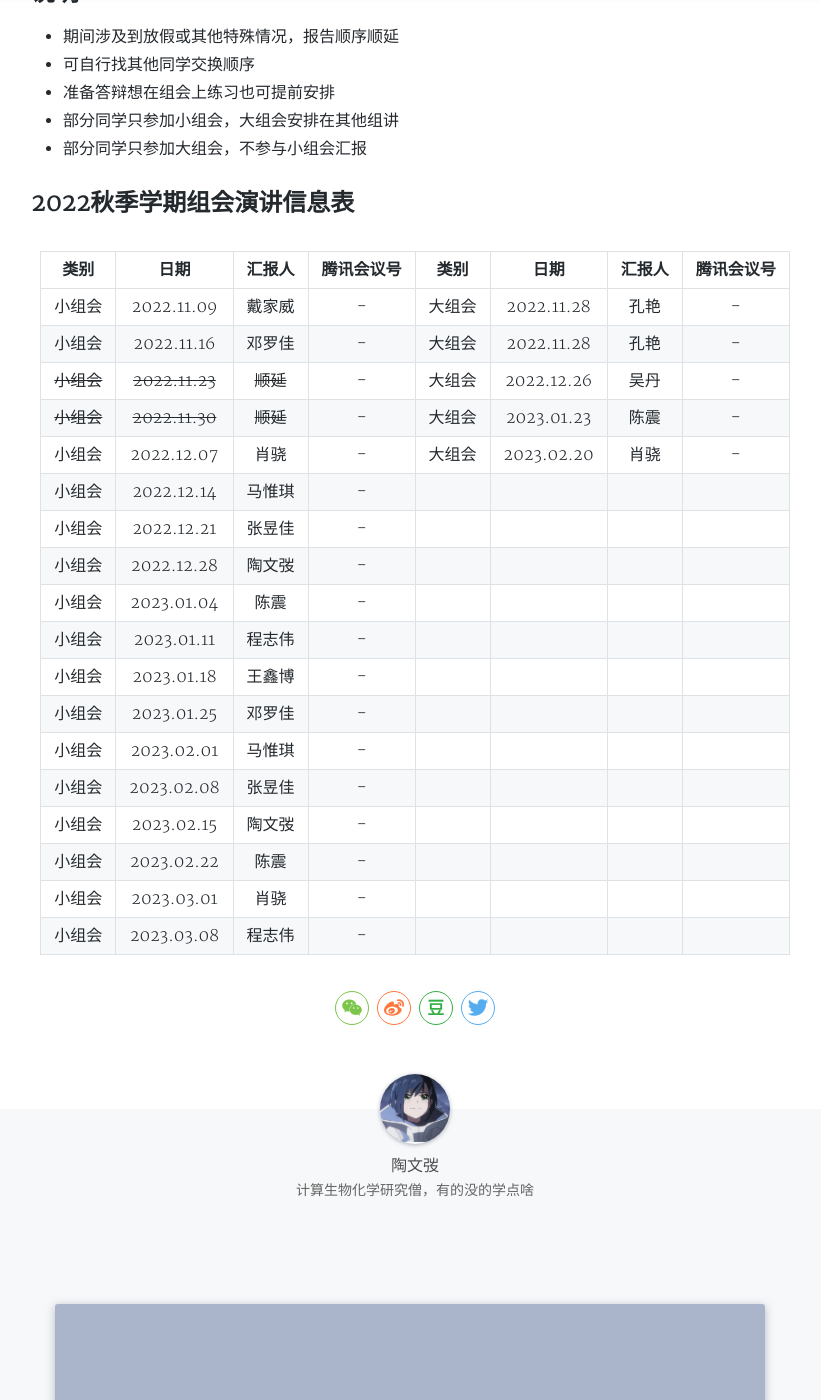
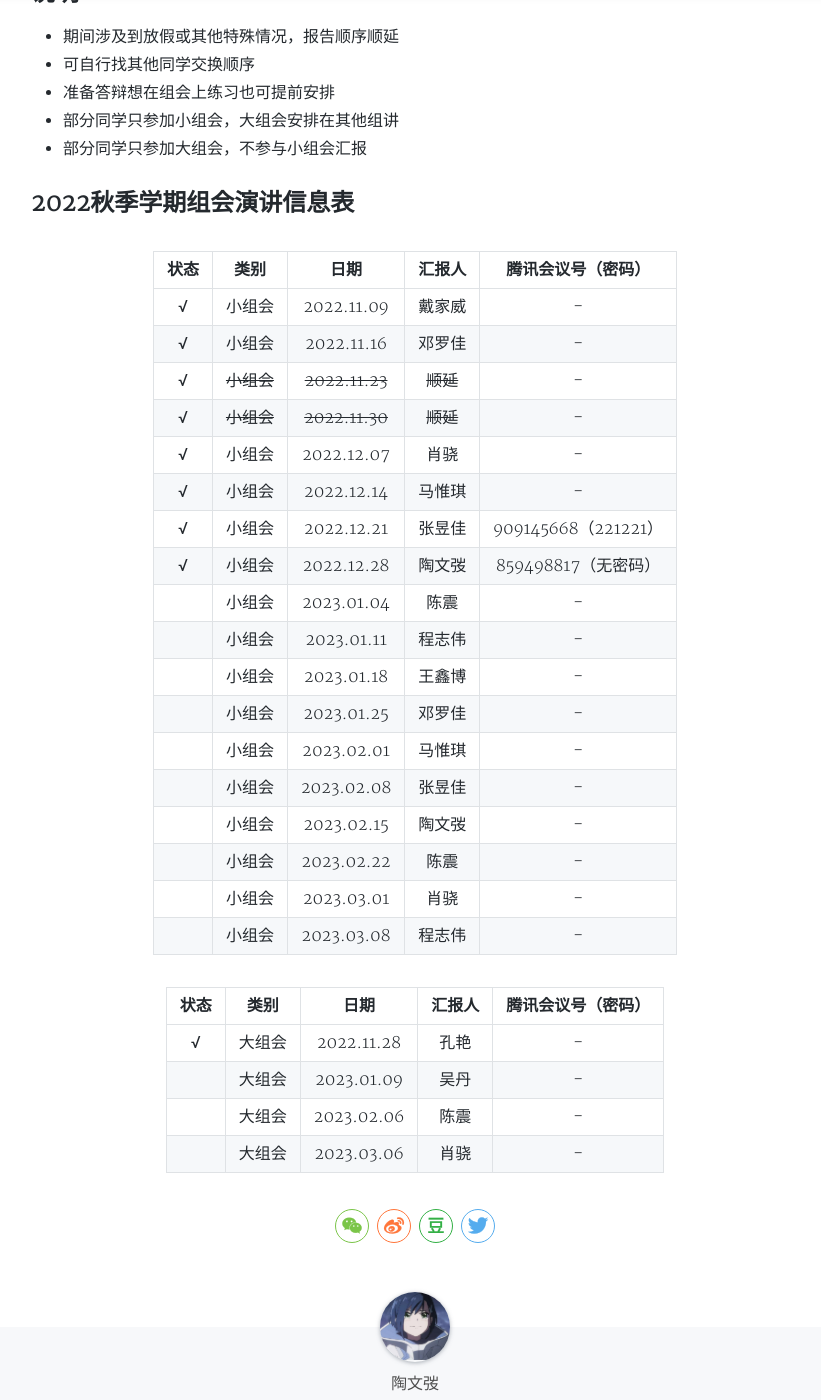
Before and after one commit to DouBeeTwT/DouBeeTwT.github.io, a Jekyll site: the page built from _posts/2022-12-20-Infor001.md, in a window 1280 px wide and 1400 px high, scrolled down 587 px. Shown: the whole window, without its empty margins (225-1046 px from the left). Built offline with Jekyll 4.4.1, drawn with Linux system fonts in a browser that asks for light colours; nearby versions of some CDN libraries; a style sheet for code colours, icons or effects is not loaded.

Commit message:
Update
update

```diff
--- a/_posts/2022-12-20-Infor001.md
+++ b/_posts/2022-12-20-Infor001.md
@@ -19,23 +19,30 @@
 
 ## 2022秋季学期组会演讲信息表
 
-|    类别    |      日期      |  汇报人  | 腾讯会议号 |  类别  |    日期    | 汇报人 | 腾讯会议号 |
-| :--------: | :------------: | :------: | :--------: | :----: | :--------: | :----: | :--------: |
-|   小组会   |   2022.11.09   |  戴家威  |     -      | 大组会 | 2022.11.28 |  孔艳  |     -      |
-|   小组会   |   2022.11.16   |  邓罗佳  |     -      | 大组会 | 2022.11.28 |  孔艳  |     -      |
-| ~~小组会~~ | ~~2022.11.23~~ | ~~顺延~~ |     -      | 大组会 | 2022.12.26 |  吴丹  |     -      |
-| ~~小组会~~ | ~~2022.11.30~~ | ~~顺延~~ |     -      | 大组会 | 2023.01.23 |  陈震  |     -      |
-|   小组会   |   2022.12.07   |   肖骁   |     -      | 大组会 | 2023.02.20 |  肖骁  |     -      |
-|   小组会   |   2022.12.14   |  马惟琪  |     -      |
-|   小组会   |   2022.12.21   |  张昱佳  |     -      |
-|   小组会   |   2022.12.28   |  陶文弢  |     -      |
-|   小组会   |   2023.01.04   |   陈震   |     -      |
-|   小组会   |   2023.01.11   |  程志伟  |     -      |
-|   小组会   |   2023.01.18   |  王鑫博  |     -      |
-|   小组会   |   2023.01.25   |  邓罗佳  |     -      |
-|   小组会   |   2023.02.01   |  马惟琪  |     -      |
-|   小组会   |   2023.02.08   |  张昱佳  |     -      |
-|   小组会   |   2023.02.15   |  陶文弢  |     -      |
-|   小组会   |   2023.02.22   |   陈震   |     -      |
-|   小组会   |   2023.03.01   |   肖骁   |     -      |
-|   小组会   |   2023.03.08   |  程志伟  |     -      |
+| 状态  |    类别    |      日期      |  汇报人  | 腾讯会议号（密码）  |
+| :---: | :--------: | :------------: | :------: | :-----------------: |
+|   √   |   小组会   |   2022.11.09   |  戴家威  |          -          |
+|   √   |   小组会   |   2022.11.16   |  邓罗佳  |          -          |
+|   √   | ~~小组会~~ | ~~2022.11.23~~ | ~~顺延~~ |          -          |
+|   √   | ~~小组会~~ | ~~2022.11.30~~ | ~~顺延~~ |          -          |
+|   √   |   小组会   |   2022.12.07   |   肖骁   |          -          |
+|   √   |   小组会   |   2022.12.14   |  马惟琪  |          -          |
+|   √   |   小组会   |   2022.12.21   |  张昱佳  | 909145668（221221） |
+|   √   |   小组会   |   2022.12.28   |  陶文弢  | 859498817（无密码） |
+|       |   小组会   |   2023.01.04   |   陈震   |          -          |
+|       |   小组会   |   2023.01.11   |  程志伟  |          -          |
+|       |   小组会   |   2023.01.18   |  王鑫博  |          -          |
+|       |   小组会   |   2023.01.25   |  邓罗佳  |          -          |
+|       |   小组会   |   2023.02.01   |  马惟琪  |          -          |
+|       |   小组会   |   2023.02.08   |  张昱佳  |          -          |
+|       |   小组会   |   2023.02.15   |  陶文弢  |          -          |
+|       |   小组会   |   2023.02.22   |   陈震   |          -          |
+|       |   小组会   |   2023.03.01   |   肖骁   |          -          |
+|       |   小组会   |   2023.03.08   |  程志伟  |          -          |
+
+| 状态  |  类别  |    日期    | 汇报人 | 腾讯会议号（密码） |
+| :---: | :----: | :--------: | :----: | :----------------: |
+|   √   | 大组会 | 2022.11.28 |  孔艳  |         -          |
+|       | 大组会 | 2023.01.09 |  吴丹  |         -          |
+|       | 大组会 | 2023.02.06 |  陈震  |         -          |
+|       | 大组会 | 2023.03.06 |  肖骁  |         -          |
```
Also changed, not shown: _posts/2018-04-29-Research001.md (+1 -1 lines), _posts/2022-12-21-Tutorial005.md (added, +10 -0 lines).
